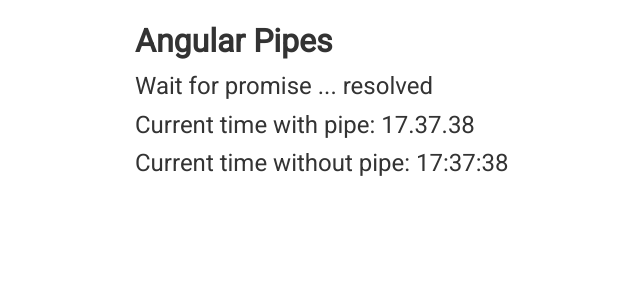
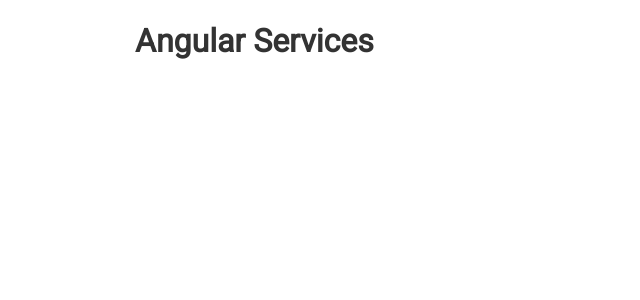
Before and after one commit to R-A-S/angular-basics, an Angular app: page / in a window 1280 px wide. Shown: the top 300 px of the page, without its empty margins (21-661 px from the left). Built offline with nearby package versions, Linux system fonts and the light colour scheme.

Commit message:
CERVICES

```diff
--- a/src/app/app.component.html
+++ b/src/app/app.component.html
@@ -1,7 +1,4 @@
 <div class="container">
-  <h1>Angular Pipes</h1>
+  <h1>Angular Services</h1>
 
-  <p>Wait for promise ... {{ p | async }}</p>
-  <p>Current time with pipe: {{ date$ | async | date:'HH.mm.ss' }}</p>
-<p>Current time without pipe: {{ date | date:'HH:mm:ss' }}</p>
 </div>
--- a/src/app/app.component.ts
+++ b/src/app/app.component.ts
@@ -1,32 +1,8 @@
-import { Component, OnInit } from '@angular/core';
-import { Observable } from 'rxjs';
-
-export interface Post {
-  title: string;
-  text: string;
-}
+import { Component } from '@angular/core';
 
 @Component({
   selector: 'app-root',
   templateUrl: './app.component.html',
   styleUrls: ['./app.component.scss'],
 })
-export class AppComponent implements OnInit {
-  p: Promise<string> = new Promise<string>((resolve) => {
-    setTimeout(() => resolve('resolved'), 2000);
-  });
-
-  date$: Observable<Date> = new Observable<Date>((obs) => {
-    setInterval(() => {
-      obs.next(new Date());
-    }, 1000);
-  });
-
-  date: Date;
-
-  ngOnInit(): void {
-    this.date$.subscribe((date) => {
-      this.date = date;
-    });
-  }
-}
+export class AppComponent {}
```
